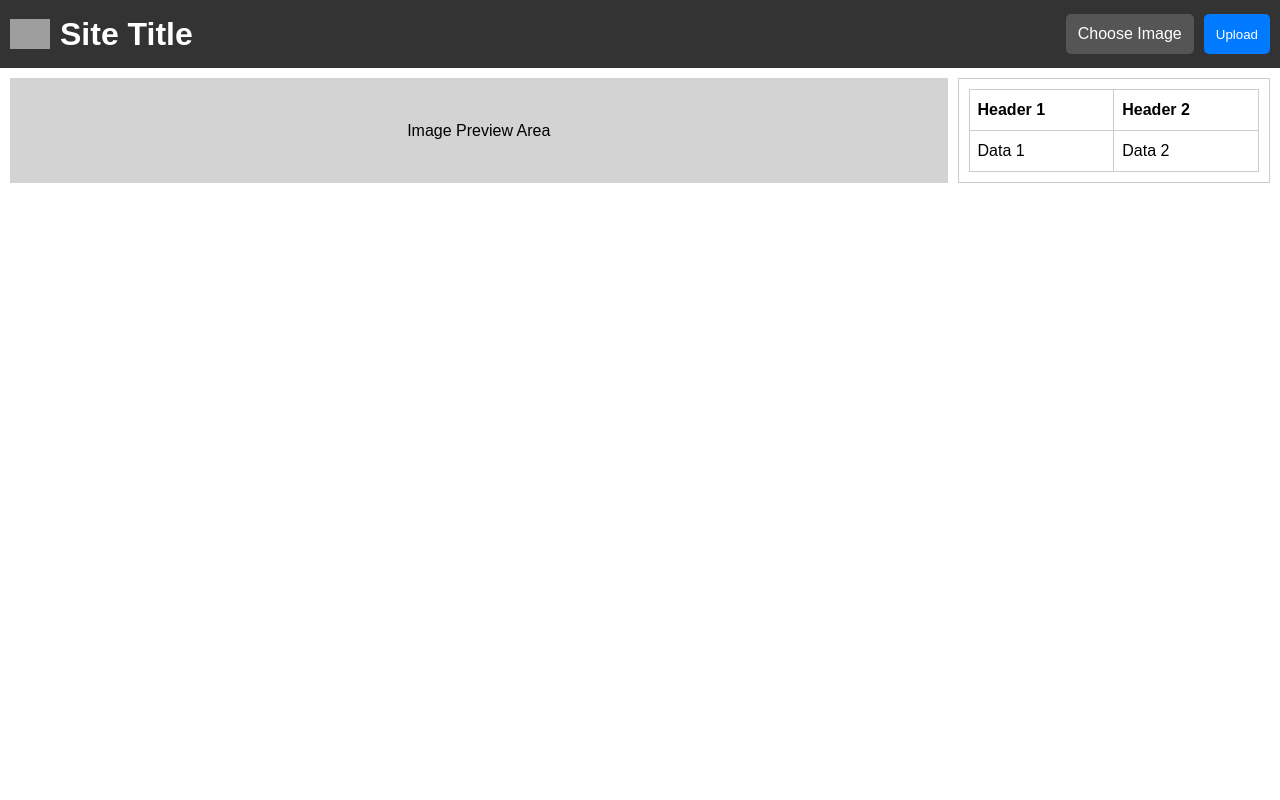
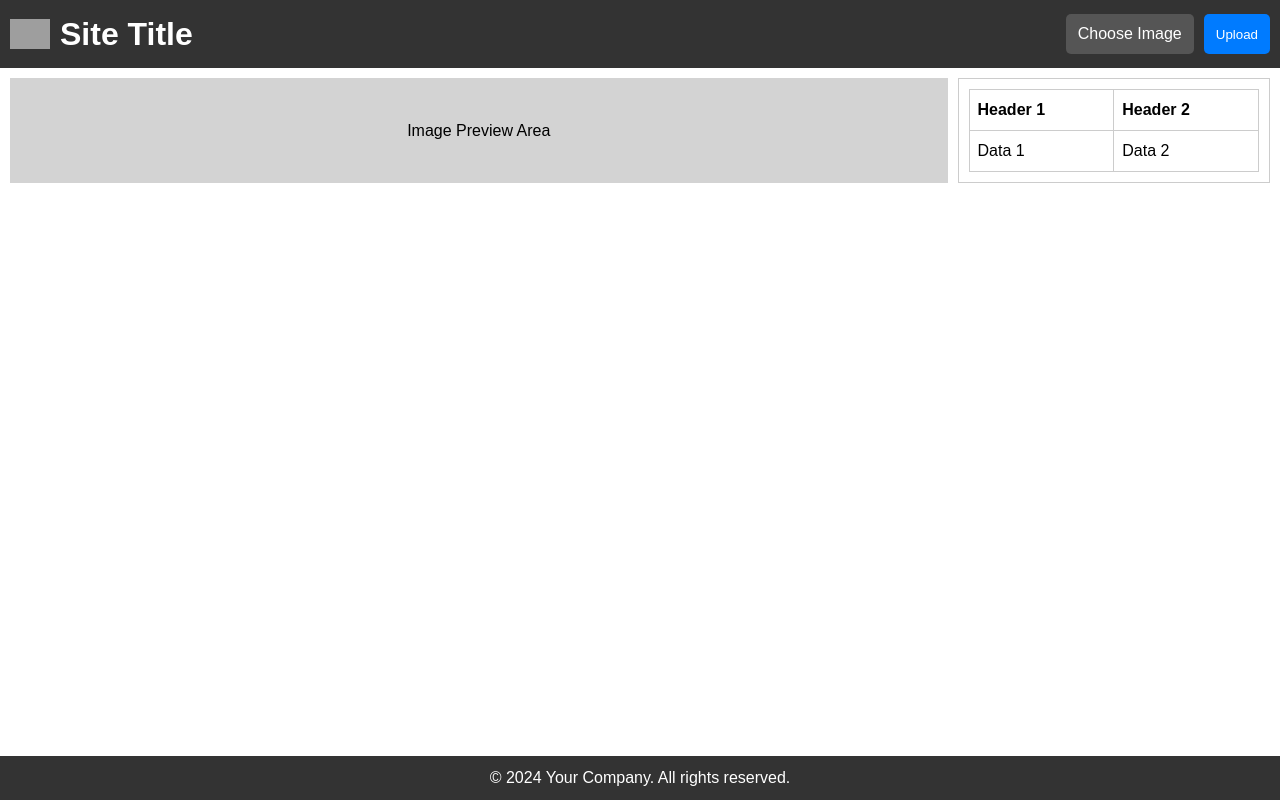
Before and after one commit to MeRahulThakur/sevlte-labelui, a Svelte app: page / in a window 1280 px wide. Built offline with nearby package versions, Linux system fonts and the light colour scheme; grey boxes are pictures that could not be loaded.

Commit message:
Added a footer component

```diff
--- a/src/App.svelte
+++ b/src/App.svelte
@@ -2,6 +2,7 @@
     import Header from './UI/Header.svelte';
     import ImageContainer from './components/ImageContainer.svelte';
     import DataTable from './components/DataTable.svelte';
+    import Footer from './UI/Footer.svelte';
 
     const state = $state({
         imageSrc: null as string | null
@@ -40,3 +41,5 @@
     <ImageContainer imageSrc={state.imageSrc} />
     <DataTable />
 </main>
+
+<Footer isSticky={true} />
--- /dev/null
+++ b/src/UI/Footer.svelte
@@ -0,0 +1,26 @@
+<script lang="ts">
+  interface IFooter {
+    isSticky?:boolean;
+  }
+  let {isSticky = false} = $props();
+</script>
+
+<style>
+  .footer {
+      background: #333;
+      color: white;
+      text-align: center;
+      padding: 10px;
+      width: 100%;
+  }
+
+  .sticky {
+      position: fixed;
+      bottom: 0;
+      left: 0;
+  }
+</style>
+
+<footer class="footer {isSticky ? 'sticky' : ''}">
+  <p>&copy; 2024 Your Company. All rights reserved.</p>
+</footer>
```
